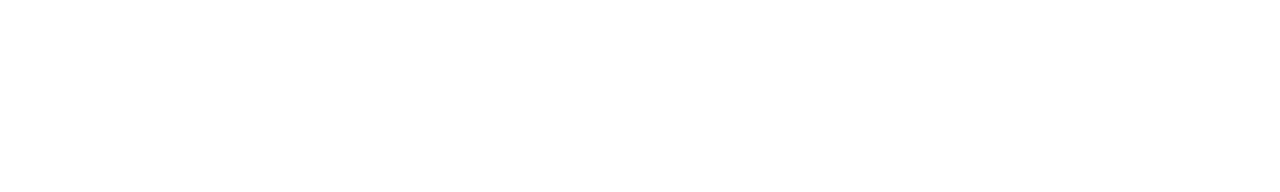
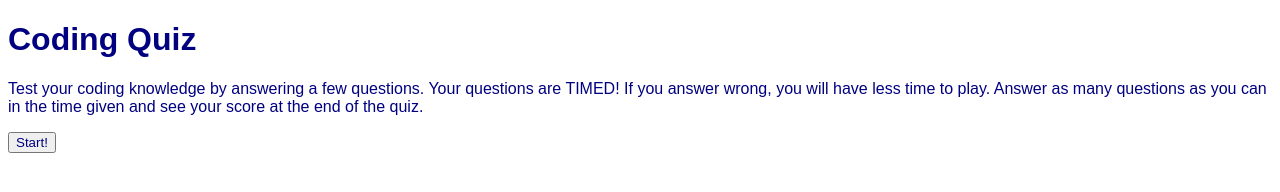
Before and after one commit to catherinecunningham/mod-4-challenge-codingquiz, a plain HTML site: page index.html in a window 1280 px wide. Drawn offline with Linux system fonts and the light colour scheme.

Commit message:
basic HTML and CSS for start button

```diff
--- a/assets/css/styles.css
+++ b/assets/css/styles.css
@@ -1,3 +1,8 @@
+* {
+    font-family: Arial, Helvetica, sans-serif;
+    color: navy;
+}
+
 /* High Scores in top left corner */
 
 /* Timer in top right corner */
--- a/index.html
+++ b/index.html
@@ -4,11 +4,18 @@
     <meta charset="UTF-8">
     <meta http-equiv="X-UA-Compatible" content="IE=edge">
     <meta name="viewport" content="width=device-width, initial-scale=1.0">
-    <title>Document</title>
+    <link rel="stylesheet" href="./assets/css/styles.css" />
+    <title>Coding Quiz</title>
 </head>
 <body>
 <!--Start Button-->
-
-<!--Question Content-->
+    <h1>Coding Quiz</h1>
+    <p id="intro-text">
+        Test your coding knowledge by answering a few questions.  Your questions are TIMED!  If you answer wrong, you will have less time to play.  Answer as many questions as you can in the time given and see your score at the end of the quiz.
+    </p>
+    <button id="start-button">
+        Start!
+    </button>
+<!--Question Content: should the content be in js?-->
 </body>
 </html>
```
